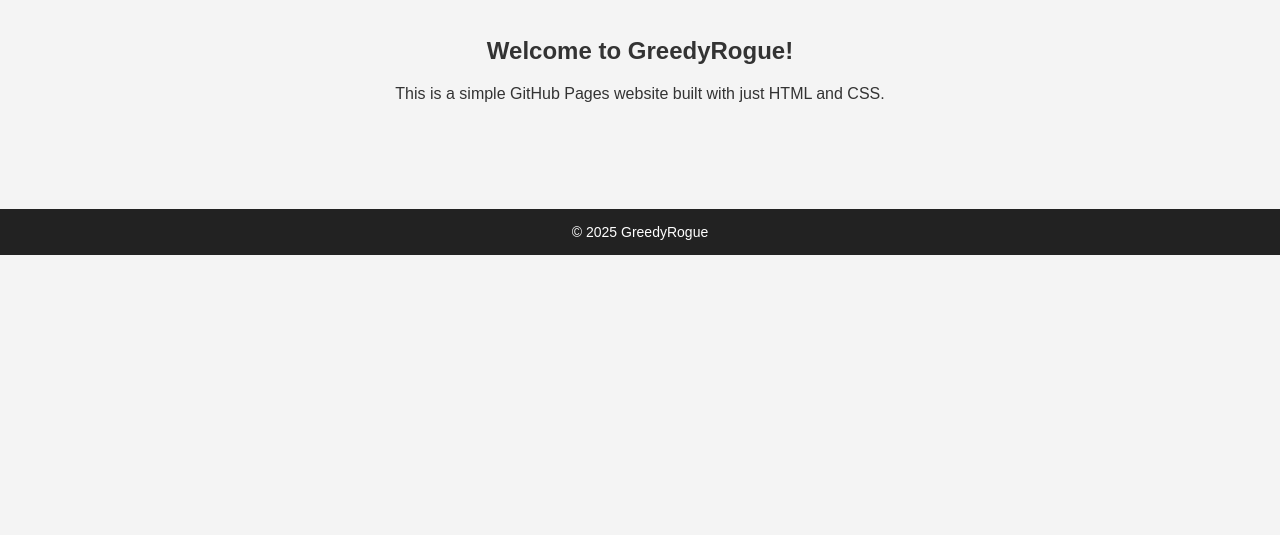
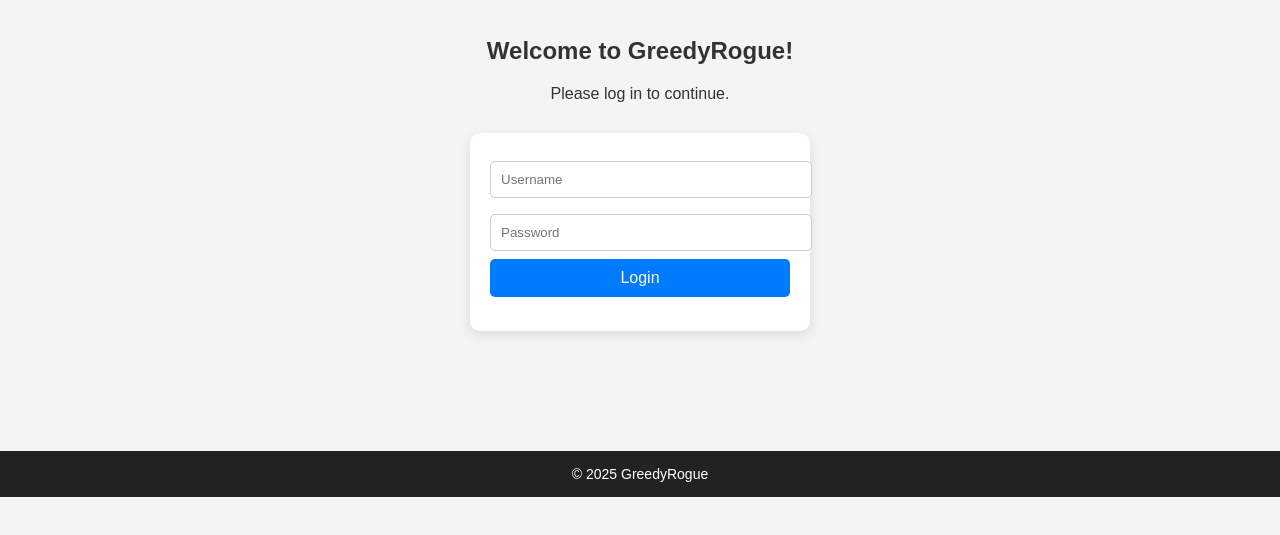
Before and after one commit to GreedyRogue/mywebsite, a plain HTML site: page index.html in a window 1280 px wide. Shown: the part 85-620 px from the top of the page. Drawn offline with Linux system fonts and the light colour scheme.

Commit message:
Update index.html

```diff
--- a/index.html
+++ b/index.html
@@ -31,6 +31,45 @@
       margin-top: 0;
     }
 
+    .login-box {
+      background: white;
+      padding: 20px;
+      margin: 30px auto;
+      width: 300px;
+      border-radius: 10px;
+      box-shadow: 0px 4px 12px rgba(0,0,0,0.1);
+    }
+
+    .login-box input[type="text"],
+    .login-box input[type="password"] {
+      width: 100%;
+      padding: 10px;
+      margin: 8px 0;
+      border: 1px solid #ccc;
+      border-radius: 5px;
+    }
+
+    .login-box button {
+      width: 100%;
+      padding: 10px;
+      background: #007bff;
+      color: white;
+      border: none;
+      border-radius: 5px;
+      font-size: 16px;
+      cursor: pointer;
+    }
+
+    .login-box button:hover {
+      background: #0056b3;
+    }
+
+    .error {
+      color: red;
+      font-size: 14px;
+      margin-top: 10px;
+    }
+
     footer {
       margin-top: 50px;
       text-align: center;
@@ -49,12 +88,44 @@
 
   <div class="content">
     <h2>Welcome to GreedyRogue!</h2>
-    <p>This is a simple GitHub Pages website built with just HTML and CSS.</p>
+    <p>Please log in to continue.</p>
+
+    <!-- Login Box -->
+    <div class="login-box">
+      <form id="loginForm">
+        <input type="text" id="username" placeholder="Username" required>
+        <input type="password" id="password" placeholder="Password" required>
+        <button type="submit">Login</button>
+        <p id="errorMsg" class="error"></p>
+      </form>
+    </div>
   </div>
 
   <footer>
     © 2025 GreedyRogue
   </footer>
 
+  <script>
+    // Simple demo credentials
+    const validUsername = "admin";
+    const validPassword = "1234";
+
+    const form = document.getElementById("loginForm");
+    const errorMsg = document.getElementById("errorMsg");
+
+    form.addEventListener("submit", function(event) {
+      event.preventDefault(); // stop default form action
+
+      const username = document.getElementById("username").value;
+      const password = document.getElementById("password").value;
+
+      if (username === validUsername && password === validPassword) {
+        // Redirect to dashboard
+        window.location.href = "dashboard.html";
+      } else {
+        errorMsg.textContent = "Invalid username or password!";
+      }
+    });
+  </script>
 </body>
 </html>
```
